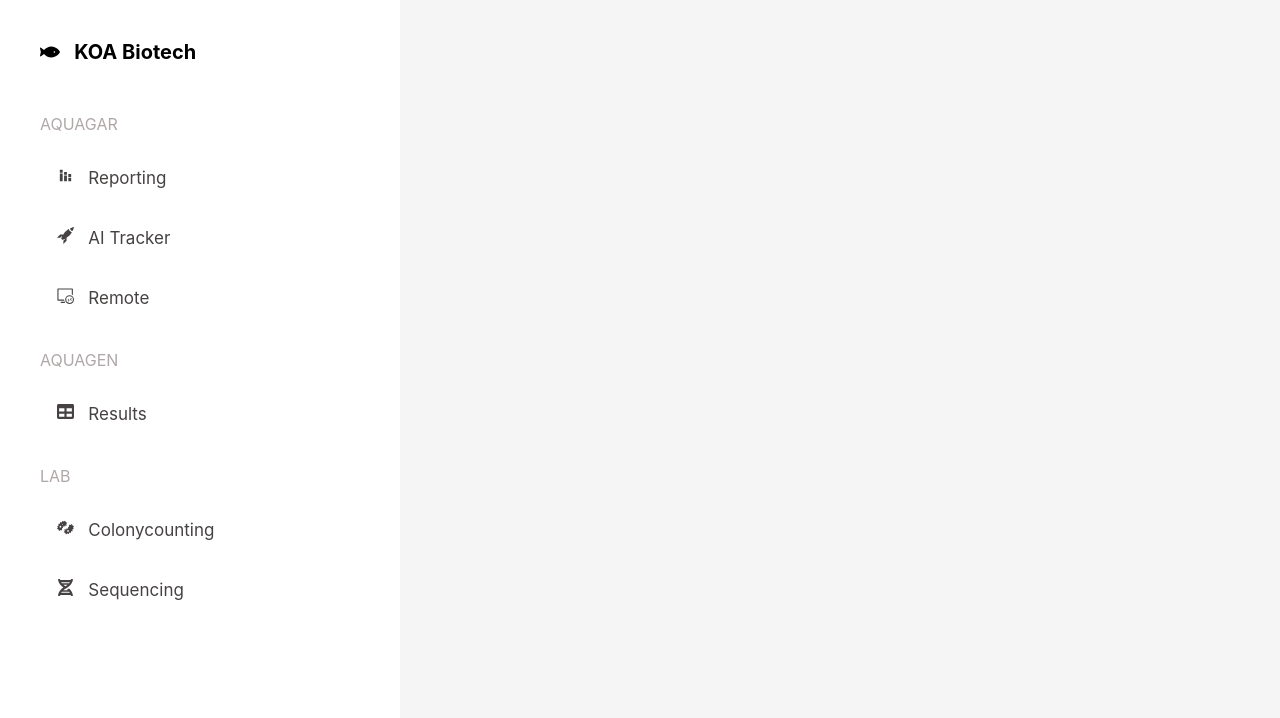
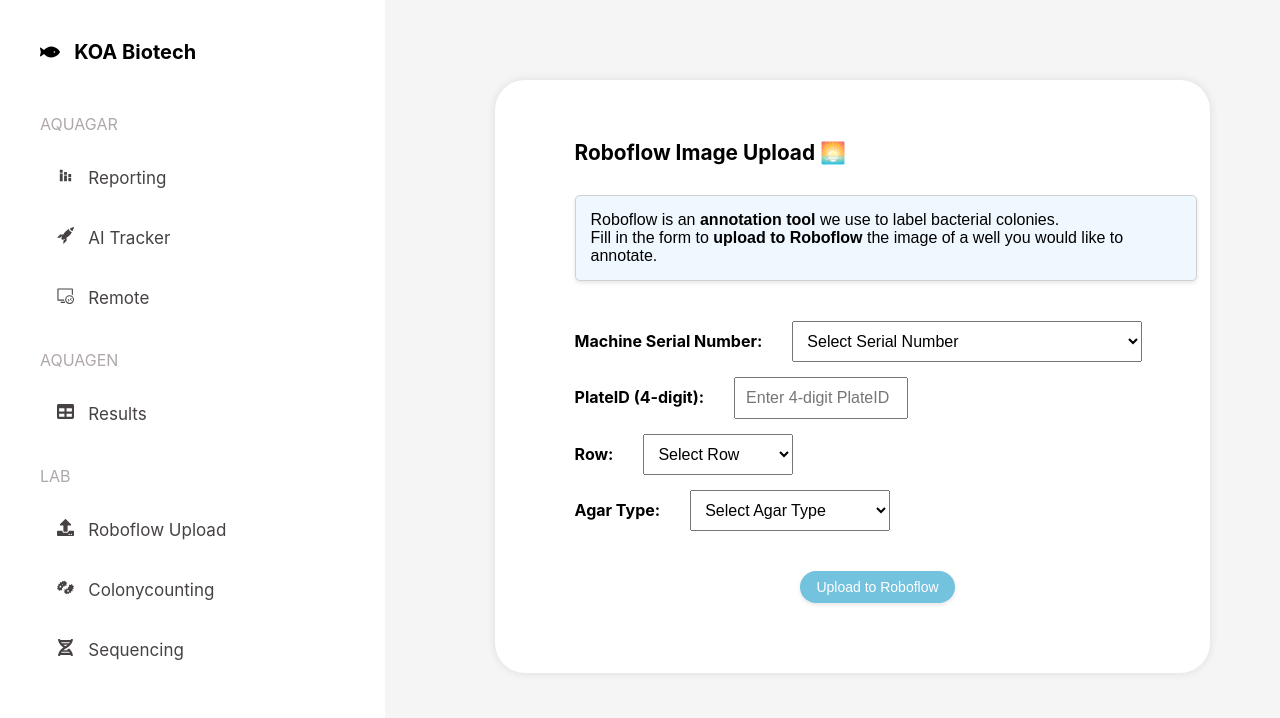
Before and after one commit to guillem-koa/koa-client-app, a React (Create React App) app: page /roboflowupload in a window 1280 px wide. Shown: the top 718 px of the page. Built offline with nearby package versions, Linux system fonts and the light colour scheme.

Commit message:
add roboflow upload

```diff
--- a/src/App.js
+++ b/src/App.js
@@ -6,6 +6,7 @@ import AGResults from './pages/AGResults';
 import Remote from './pages/Remote';
 import ColonyCounting from './pages/ColonyCounting';
 import Sequencing from './pages/Sequencing';
+import RoboflowUpload from './pages/RoboflowUpload'
 import AiTracker from './pages/AiTracker';
 
 import './App.css';
@@ -23,6 +24,7 @@ const App = () => {
             <Route path="/remote" element={<Remote />} />
             <Route path="/colonycounting" element={<ColonyCounting />} />
             <Route path="/sequencing" element={<Sequencing />} />
+            <Route path="/roboflowupload" element={<RoboflowUpload />} />
             <Route path="/aitracker" element={<AiTracker />} />
           </Routes>
         </div>
--- a/src/components/Sidebar.jsx
+++ b/src/components/Sidebar.jsx
@@ -1,7 +1,7 @@
  import React from 'react';
 import { NavLink } from 'react-router-dom';
 import '../Sidebar.css';
-import { FaFish, FaDna, FaBacteria, FaTable } from 'react-icons/fa';
+import { FaFish, FaDna, FaBacteria, FaTable, FaUpload } from 'react-icons/fa';
 import { MdOutlineStackedBarChart } from 'react-icons/md';
 import { VscRemoteExplorer } from "react-icons/vsc";
 import { GoRocket } from "react-icons/go";
@@ -39,6 +39,9 @@ const Sidebar = () => {
           <div className="subtitle"> LAB </div>
      <nav>
         <ul>
+        <li>
+            <NavLink exact to="/roboflowupload" activeClassName="active-link"><FaUpload />  &nbsp; Roboflow Upload</NavLink>
+          </li>
           <li>
             <NavLink exact to="/colonycounting" activeClassName="active-link"> <FaBacteria />  &nbsp; Colonycounting</NavLink>
           </li>
--- /dev/null
+++ b/src/pages/RoboflowUpload.jsx
@@ -0,0 +1,114 @@
+import React, { useState } from 'react';
+
+const RoboflowUpload = () => {
+  // Set initial state for each field
+  const [serialNumber, setSerialNumber] = useState('');
+  const [plateID, setPlateID] = useState('');
+  const [row, setRow] = useState('');
+  const [agarType, setAgarType] = useState('');
+
+  // Hardcoded options for each dropdown
+  const serialNumbers = ['AA-202310-001', 'AA-202403-005'];  // Example serial numbers
+  const rows = ['F1', 'F2'];                       // Example Rows
+  const agarTypes = ['TCBS', 'MSA', 'Blood'];      // Example Agar Types
+
+  // Handle form submission
+  const handleSubmit = async (e) => {
+    e.preventDefault();
+
+    // Validate PlateID as a 4-digit string
+    if (!/^\d{4}$/.test(plateID)) {
+      alert('PlateID must be a 4-digit string.');
+      return;
+    }
+
+    try {
+      // Make HTTP POST request with fetch
+      const response = await fetch(`http://37.187.176.243:8001/LAB_upload_image_roboflow?serial_num=${serialNumber}&plate_id=${plateID}&row=${row}&agar_type=${agarType}`);
+
+      if (response.ok) {
+        const data = await response.json();
+        console.log('Response:', data);
+        alert('Request submitted successfully!');
+      } else {
+        throw new Error('Failed to submit the request.');
+      }
+    } catch (error) {
+      console.error('Error:', error);
+      alert('Failed to submit the request.');
+    }
+  };
+
+
+  return (
+    <div class="centered-container">
+    <div className="container">
+      <div className="content">
+        <h2>Roboflow Image Upload 🌅</h2>
+
+        <div class="info-box" style={{ marginLeft: '50px', marginBottom: '40px' }}>
+          <p>
+            Roboflow is an <strong> annotation tool</strong> we use to label bacterial colonies. <br />
+            Fill in the form to <strong>upload to Roboflow</strong> the image of a well you would like to annotate.
+          </p>
+        </div>
+
+
+    <form onSubmit={handleSubmit} style={{ alignItems: 'center', marginBottom: '20px', marginLeft: '50px' }}>
+      <div style={{ marginBottom: '15px' }}>
+        <label style={{ fontWeight: 'bold', marginRight: '30px' }}>Machine Serial Number:</label>
+        <select style={{padding: '10px', fontSize: '16px',  width: '350px'}}
+            value={serialNumber} onChange={(e) => setSerialNumber(e.target.value)}>
+          <option value="">Select Serial Number</option>
+          {serialNumbers.map((sn) => (
+            <option key={sn} value={sn}>{sn}</option>
+          ))}
+        </select>
+      </div>
+
+      <div style={{ marginBottom: '15px' }}>
+        <label style={{ fontWeight: 'bold', marginRight: '30px' }}>PlateID (4-digit):</label>
+        <input
+          type="text"
+          value={plateID}
+          onChange={(e) => setPlateID(e.target.value)}
+          maxLength="4"
+          placeholder="Enter 4-digit PlateID"
+          style={{padding: '10px', fontSize: '16px',  width: '150px'}}
+        />
+      </div>
+
+      <div style={{ marginBottom: '15px' }}>
+        <label style={{ fontWeight: 'bold', marginRight: '30px' }}>Row:</label>
+        <select style={{padding: '10px', fontSize: '16px',  width: '150px'}}  value={row} onChange={(e) => setRow(e.target.value)}>
+          <option value="">Select Row</option>
+          {rows.map((r) => (
+            <option key={r} value={r}>{r}</option>
+          ))}
+        </select>
+      </div>
+
+      <div style={{ marginBottom: '15px' }}>
+        <label style={{ fontWeight: 'bold', marginRight: '30px' }}>Agar Type:</label>
+        <select style={{padding: '10px', fontSize: '16px',  width: '200px'}} value={agarType} onChange={(e) => setAgarType(e.target.value)}>
+          <option value="">Select Agar Type</option>
+          {agarTypes.map((at) => (
+            <option key={at} value={at}>{at}</option>
+          ))}
+        </select>
+      </div>
+
+      <div style={{ display: 'flex', justifyContent: 'center', alignItems: 'center', marginTop: '20px' }}>
+      {/*<button type="submit" className="btn">Submit</button>*/}
+
+      <button className="btn" onClick={() => window.open(`http://37.187.176.243:8001/LAB_upload_image_roboflow?serial_num=${serialNumber}&plate_id=${plateID}&row=${row}&agar_type=${agarType}`, '_blank')} style={{ margin: '20px' }}> Upload to Roboflow  </button>
+      </div>
+    </form>
+
+    </div>
+    </div>
+    </div>
+  );
+};
+
+export default RoboflowUpload;
--- a/src/pages/index.jsx
+++ b/src/pages/index.jsx
@@ -3,4 +3,5 @@ export { default as AAReporting } from './AAReporting';
 export { default as Remote } from './Remote';
 export { default as ColonyCounting } from './ColonyCounting';
 export { default as Sequencing } from './Sequencing';
+export { default as RoboflowUpload } from './RoboflowUpload';
 export { default as aiTracker } from './AiTracker';
```
Also changed, not shown: src/data/dummy.js (+5 -2 lines).
